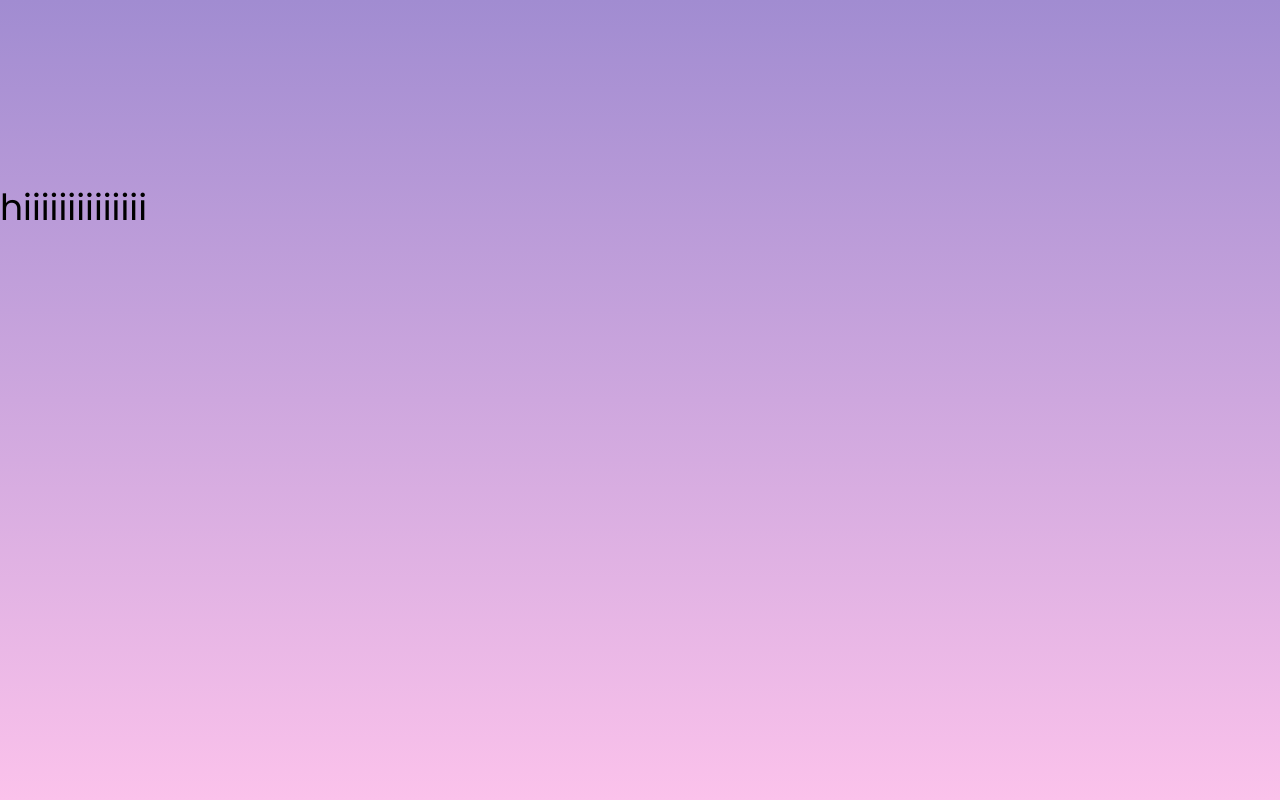
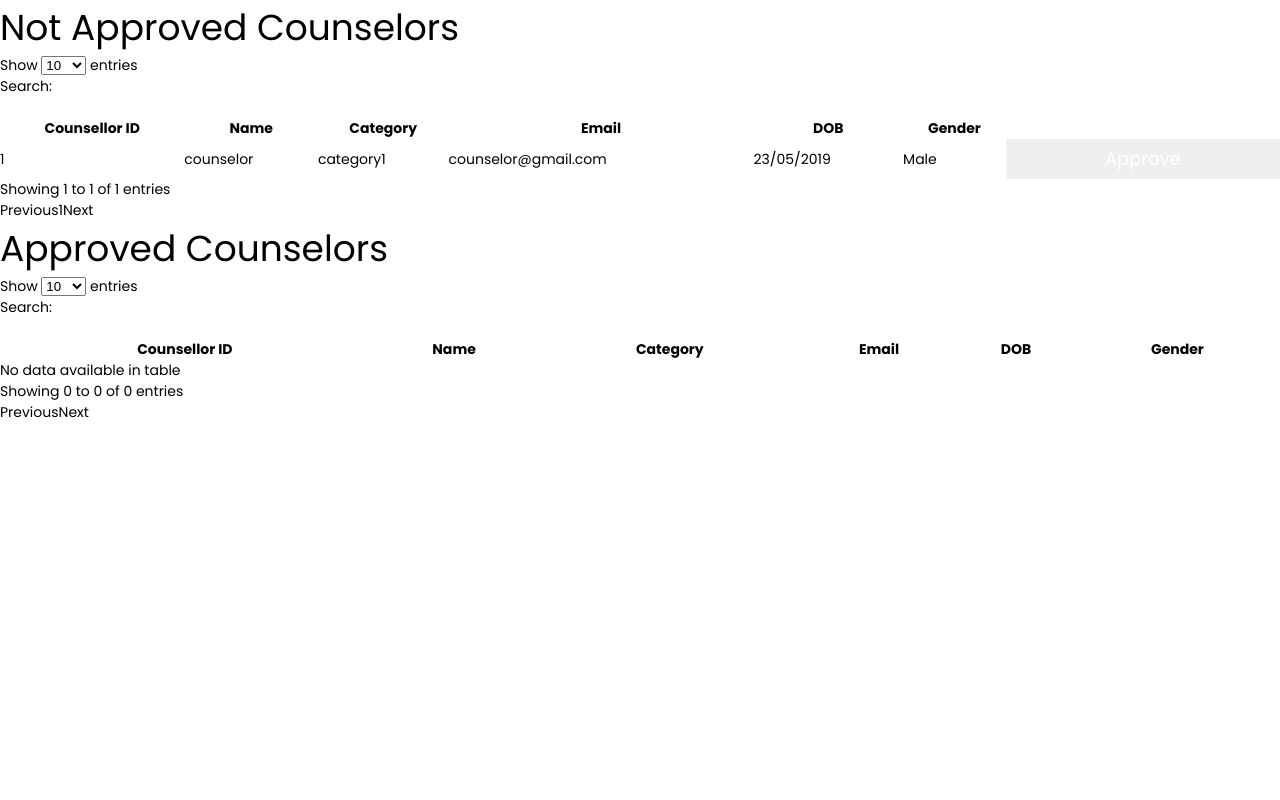
Before and after one commit to Thisuru/Counselling-system-, a PHP site: page /web/Admin.php in a window 1280 px wide. Run offline with PHP 8.4, Linux system fonts and the light colour scheme; the visitor is signed in with stand-in values (Sample User, id 1); data comes from the database, SQL or seed files in the repository; data that the repository does not hold is empty; some libraries are stand-ins or nearby versions.

Commit message:
add data tables for counselor data show

```diff
--- a/web/Admin.php
+++ b/web/Admin.php
@@ -43,9 +43,38 @@ if ($user == null) {
 </head>
 
 <body>
-<div class="page-wrapper bg-gra-01 p-t-180 p-b-100 font-poppins">
 
-<h1>hiiiiiiiiiiiiii<h1>
+<div>
+<h1>Not Approved Counselors</h1>
+<table id="not_approved" class="display" style="width:100%">
+        <thead>
+            <tr>
+                <th>Counsellor ID</th>
+                <th>Name</th>
+                <th>Category</th>
+                <th>Email</th>
+                <th>DOB</th>
+                <th>Gender</th>
+                <th></th>
+            </tr>
+        </thead>
+    </table>
+</div>
+<div>
+    <h1>Approved Counselors</h1>
+<table id="approved" class="display" style="width:100%">
+        <thead>
+            <tr>
+                <th>Counsellor ID</th>
+                <th>Name</th>
+                <th>Category</th>
+                <th>Email</th>
+                <th>DOB</th>
+                <th>Gender</th>
+                <th></th>
+            </tr>
+        </thead>
+    </table>
 
 
 </div>
@@ -59,6 +88,8 @@ if ($user == null) {
 
 
 <script src="js/global.js"></script>
+<script src="https://cdn.datatables.net/1.10.20/js/jquery.dataTables.min.js"></script>
+<link href="https://cdn.datatables.net/1.10.20/css/jquery.dataTables.min.css">
 
 </body>
 
@@ -67,23 +98,97 @@ if ($user == null) {
 <script>
 
 $( document ).ready(function() {
-        $.ajax({
+
+    get_approved_data();
+    get_not_approved_data();
+
+
+
+});
+
+
+function get_approved_data(){
+
+            $.ajax({
                     type: "POST",
-                    url: 'utils/patient.php',
+                    url: 'utils/admin_api.php',
+                    data: {
+                        "approved" : "1",
+                    },
+                    success: function(res){
+                        console.log(res)
+                        approved_table(res)
+                    }
+                });
+
+}
+
+function get_not_approved_data(){
+
+            $.ajax({
+                    type: "POST",
+                    url: 'utils/admin_api.php',
                     data: {
                         "not_approved" : "1",
                     },
                     success: function(res){
                         not_approved_table(res)
+                        get_approved_data();
                     }
                 });
-        });
 
+}
 
 
 function not_approved_table(data){
-    console.log(data)
-    console.log(data)
+    $('#not_approved').DataTable( {
+        "processing": true,
+        "data": data,
+        "columns": [
+            { "data": "counselorId" },
+            { "data": "name" },
+            { "data": "category" },
+            { "data": "email" },
+            { "data": "dob" },
+            { "data": "gender" },
+            { data: "counselorId",
+            render: function (data, type, row) {
+          return `<input type="button" class="btn" onclick="approve(${row.counselorId})" value="Approve" />`
+        }}
+        ]
+    } );
+
+}
+
+function approved_table(data){
+    $('#approved').DataTable( {
+        "processing": true,
+        "data": data,
+        "columns": [
+            { "data": "counselorId" },
+            { "data": "name" },
+            { "data": "category" },
+            { "data": "email" },
+            { "data": "dob" },
+            { "data": "gender" },
+            { data: "counselorId",
+            render: function (data, type, row) {
+          return `<input type="button" class="btn" onclick="unapprove(${row.counselorId})" value="Approve" />`
+        }}
+        ]
+    } );
+
+
+}
+
+
+function approve(Id){
+    console.log(Id)
+
+}
+
+function unapprove(Id){
+    console.log(Id)
 }
 
 
--- a/web/utils/patient.php
+++ b/web/utils/admin_api.php
@@ -22,6 +22,17 @@ if($_SERVER["REQUEST_METHOD"]=="POST"){
         // exit(json_encode($not_approved_counsellorslist));
     }
 
+    if(isset($_POST['approved'])){
+
+        $approved_counselors = viewApprovedCounsellors($link);
+
+        header('Content-Type: application/json');
+        echo json_encode($approved_counselors);
+
+    }
+
+
+
     }
 
 
--- a/web/utils/database_api.php
+++ b/web/utils/database_api.php
@@ -313,7 +313,39 @@ function viewNotApprovedCounsellors($link){
         while($row = mysqli_fetch_assoc($result)) {
 
             $notApprovedCounsellors = new stdClass;
-            $notApprovedCounsellors->patientId = $row["counselorId"];
+            $notApprovedCounsellors->counselorId = $row["counselorId"];
+            $notApprovedCounsellors->name = $row["name"];
+            $notApprovedCounsellors->dob = $row["dob"];
+            $notApprovedCounsellors->gender = $row["gender"];
+            $notApprovedCounsellors->email = $row["email"];
+            $notApprovedCounsellors->category = $row["category"];
+
+            //  $_SESSION['user'] = $user;
+
+            // echo json_encode($row);
+
+            array_push($not_apprived_counsellors_list, $notApprovedCounsellors);
+
+        }
+
+        // echo print_r($not_apprived_counsellors_list);
+        return  $not_apprived_counsellors_list;
+    } else {
+        return null;
+    }
+
+}
+
+function viewApprovedCounsellors($link){
+    $query = "SELECT * FROM counselor WHERE state = '0'";
+    $result = mysqli_query($link, $query)or die("Error");
+    $not_apprived_counsellors_list = array();
+    if (mysqli_num_rows($result) > 0) {
+
+        while($row = mysqli_fetch_assoc($result)) {
+
+            $notApprovedCounsellors = new stdClass;
+            $notApprovedCounsellors->counselorId = $row["counselorId"];
             $notApprovedCounsellors->name = $row["name"];
             $notApprovedCounsellors->dob = $row["dob"];
             $notApprovedCounsellors->gender = $row["gender"];
@@ -340,4 +372,26 @@ function viewNotApprovedCounsellors($link){
 
 
 
+
+
+
+
+
+
+
+
+
+
+
+
+
+
+
+
+
+
+
+
+
+
 ?>
```
